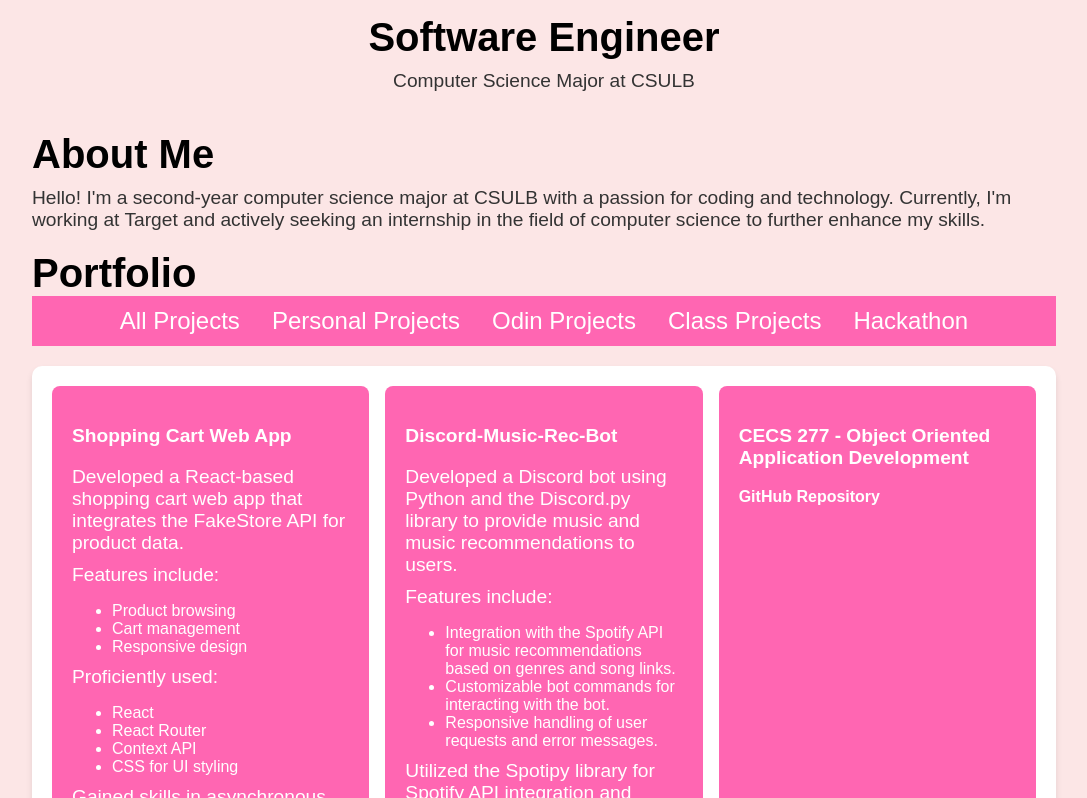
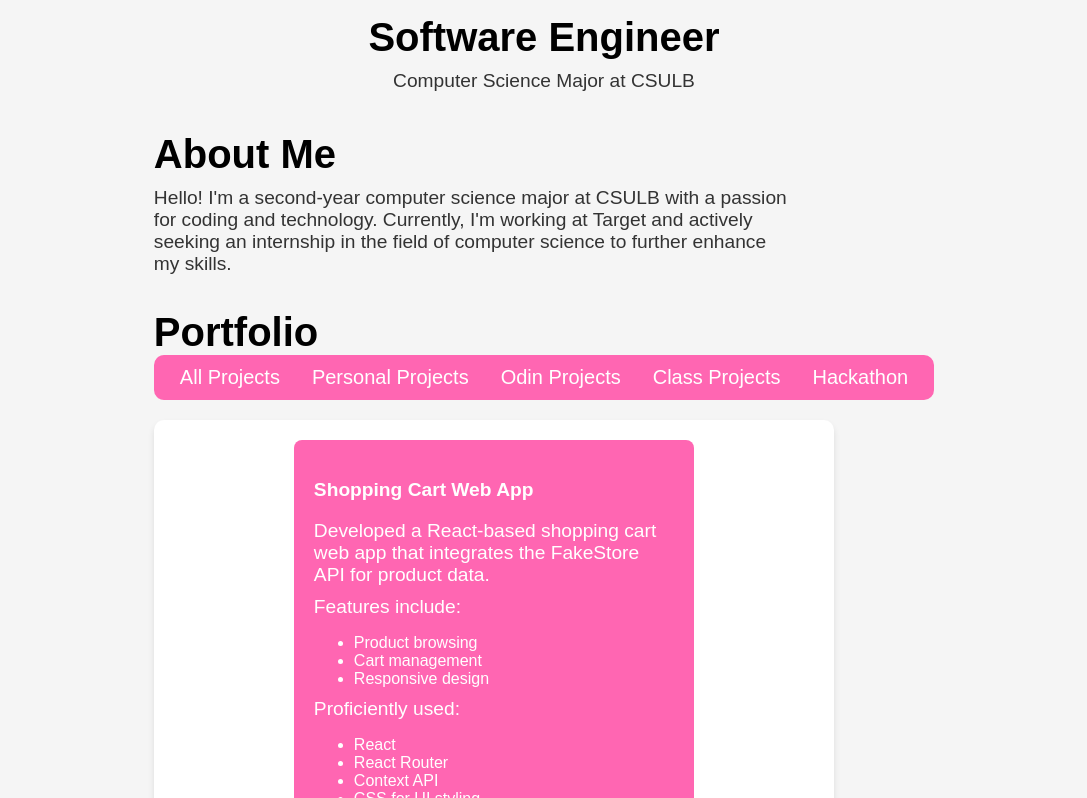
Before and after one commit to mel418/mel-portfolio-example, a React (Vite) app in the folder my-portfolio/: page / in a window 1280 px wide. Shown: the part 162-960 px from the top of the page, without its empty margins (96-1183 px from the left). Built offline with nearby package versions, Linux system fonts and the light colour scheme.

Commit message:
organizing projects

```diff
--- a/my-portfolio/src/pages/Experience.jsx
+++ b/my-portfolio/src/pages/Experience.jsx
@@ -8,7 +8,7 @@ import 'react-vertical-timeline-component/style.min.css';
 
 const Experience = () => {
   return (
-    <div className="container">
+    <div className="container experience">
       <h1 className='title'>Work and Study Experience</h1>
       <VerticalTimeline>
         <VerticalTimelineElement
--- a/my-portfolio/src/styles/Experience.css
+++ b/my-portfolio/src/styles/Experience.css
@@ -1,19 +1,19 @@
 /* src/styles/Experience.css */
-.container {
+.container.experience {
   background-color: #ffffff; /* White background */
   padding: 20px;
   border-radius: 10px;
   box-shadow: 0 0 10px rgba(0, 0, 0, 0.2);
   max-width: 100%; /* Use the full width of the viewport */
-    margin: 0 auto;
+  /* margin: 12vh auto; */
   color: #000; /* Black text */
   margin-top: 50px;
   }
 
-.container .title {
+h1.title {
   color: #ff69b4; /* My Melody Pink */
-  font-size: 2.5rem;
-  margin-bottom: 10px;
+  font-size: 1rem;
+  margin: 1vh 0;
 }
 
 /* Update the color for headings and paragraphs as needed */
--- a/my-portfolio/src/styles/Main.css
+++ b/my-portfolio/src/styles/Main.css
@@ -6,7 +6,7 @@ body, h1, h2, p, a {
 
 body {
   font-family: 'Arial', sans-serif;
-  background-color: #fce6e6; /* Light pink background color */
+  /* background-color: #fce6e6;  */
   color: #333;
   margin: 0;
   padding: 0;
@@ -39,25 +39,33 @@ p {
 
 .about {
   margin-top: 20px;
+  max-width: 50vw;
 }
 
 .portfolio {
   margin-top: 20px;
+  display: grid;
+  justify-content: center;
 }
 
 /* Portfolio button styling as a mini navbar */
 .portfolio-buttons {
   display: flex;
+  /* width: 50vw; */
   justify-content: center;
+  align-items: center;
   background-color: #ff66b2; /* Pink background color for the buttons */
-  padding: 10px 0; /* Adjust the padding */
+  padding: 10px; /* Adjust the padding */
+  border-radius: 10px;
+  max-width: fit-content;
+
 }
 
 .portfolio-buttons button {
   background: none;
   border: none;
   color: white;
-  font-size: 1.5rem;
+  font-size: 1.25rem;
   cursor: pointer;
   margin: 0 10px; /* Add some spacing between buttons */
   transition: transform 0.3s;
@@ -70,10 +78,12 @@ p {
 
 /* Updated styles for the project list */
 .project-list {
+  width: 50vw;
   display: grid;
   grid-template-rows: auto 1fr;
-  grid-template-columns: repeat(auto-fit, minmax(30%, 1fr));
+  grid-template-columns: repeat(auto-fit, minmax(400px, 30%));
   grid-auto-rows: 1fr;
+  justify-content: center;
   gap: 2rem 1rem;
   margin-top: 20px;
   padding: 20px; /* Add padding around the project list */
@@ -105,6 +115,7 @@ p {
   padding: 20px;
   /* margin: 20px; */
   color: white; /* White text color */
+  justify-self: center;
 }
 
 .project h3 {
```
Lines whose indentation alone changed are shown as unchanged.
